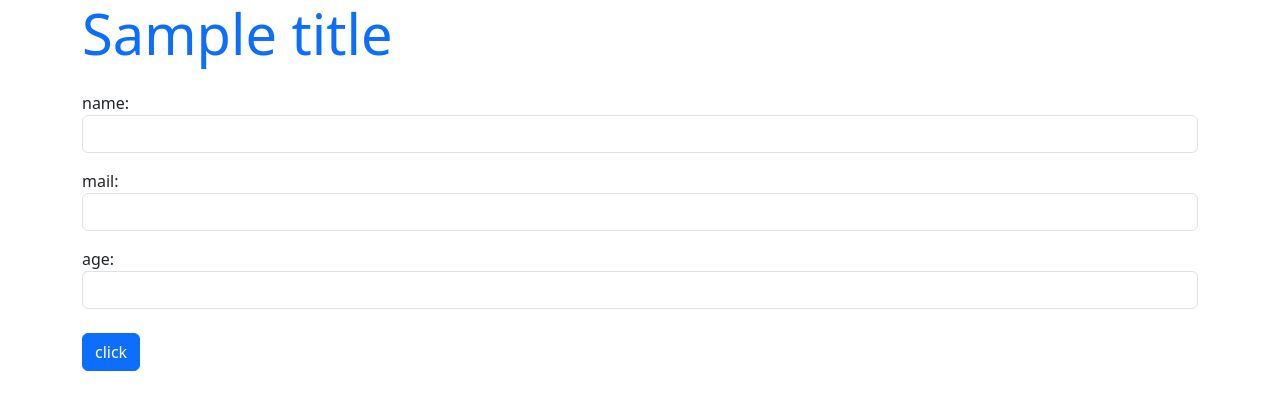
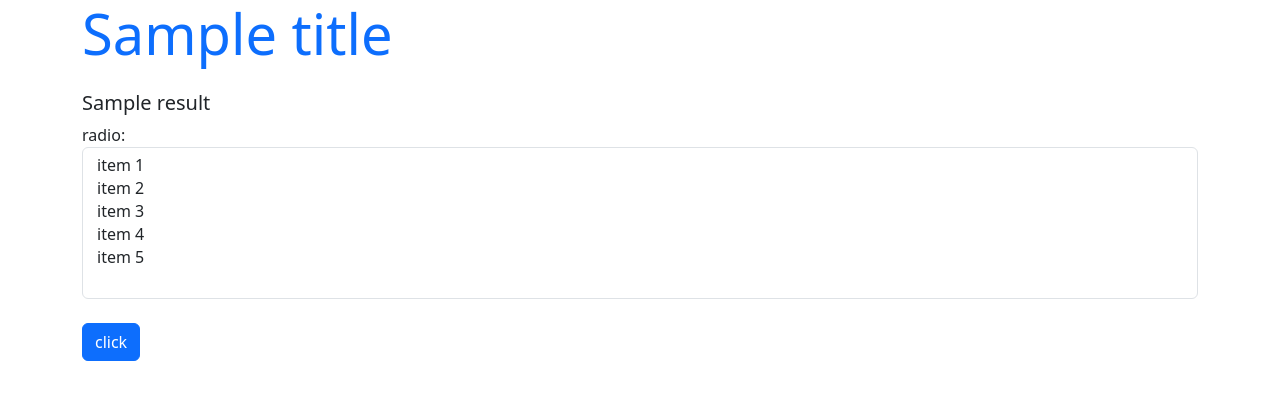
Before and after one commit to auliaRizky-ls/django_app, a Django app: template hello/templates/hello/index.html in a window 1280 px wide. Shown: the top 410 px of the page. Run offline with Django 4.2, Linux system fonts and the light colour scheme; tables that the repository leaves empty hold one stand-in row (values such as "Sample post"); the template is opened without the code that fills it: values that come from a table or form of the project are taken from there, most other values are stand-ins (such as "Sample title", 1, 10 or a date in 2020); some libraries are stand-ins or nearby versions.

Commit message:
chapter 2-4 done

```diff
--- a/hello/forms.py
+++ b/hello/forms.py
@@ -1,6 +1,22 @@
 from django import forms
 
 class HelloForm(forms.Form):
-    name = forms.CharField(label = "name", widget = forms.TextInput(attrs={"class":"form-control"}))
-    mail = forms.CharField(label = "mail", widget = forms.TextInput(attrs={"class":"form-control"}))
-    age = forms.CharField(label = "age", widget = forms.NumberInput(attrs={"class":"form-control"}))
+    # name = forms.CharField(label = "name", required = True, widget = forms.TextInput(attrs={"class":"form-control"}))
+    # mail = forms.EmailField(label = "mail", widget = forms.EmailInput(attrs={"class":"form-control"}))
+    # age = forms.IntegerField(label = "age", min_value = 0, max_value = 100, widget = forms.NumberInput(attrs={"class":"form-control"}))
+    # val = forms.FloatField(label = "val", min_value = 0, max_value = 100, widget = forms.NumberInput(attrs={"class":"form-control"}))
+    # url = forms.URLField(label = "url", widget = forms.URLInput(attrs={"class":"form-control"}))
+    # d1 = forms.DateField(label = "date", required = True, widget = forms.DateInput(attrs={"class":"form-control"}))
+    # t1 = forms.TimeField(label = "time", widget = forms.TimeInput(attrs={"class":"form-control"}))
+    # dt1 = forms.DateTimeField(label = "datetime", widget = forms.DateTimeInput(attrs={"class":"form-control"}))
+    # check = forms.BooleanField(label = "Checkbox", required = False)
+    # check = forms.NullBooleanField(label = "Check")
+
+    data = [
+        ("one", "item 1"),
+        ("two", "item 2"),
+        ("three", "item 3"),
+        ("four", "item 4"),
+        ("five", "item 5")
+    ]
+    choice = forms.MultipleChoiceField(label = "radio", choices = data, widget = forms.SelectMultiple(attrs={"size": 6, "class":"form-select"}))
--- a/hello/templates/hello/index.html
+++ b/hello/templates/hello/index.html
@@ -9,11 +9,14 @@
 </head>
 <body class="container">
     <h1 class="display-4 text-primary">{{title}}</h1>
-    <p class="h5 mt-4">{{message|safe}}</p>
+    <p class="h5 mt-4">{{result|safe}}</p>
     <form action = "{% url 'index' %}" method = "post">
         {% csrf_token %}
-        {{ form.as_p }}
-        <input type = "submit" class = "btn btn-primary my-2" value = "click">
+        <table>
+            {{ form.as_p }}
+            <tr><td></td></td>
+                <input type = "submit" class = "btn btn-primary my-2" value = "click">
+        </table>
     </form>
 </body>
 </html>
```
Also changed, not shown: hello/views.py (+8 -8 lines).
